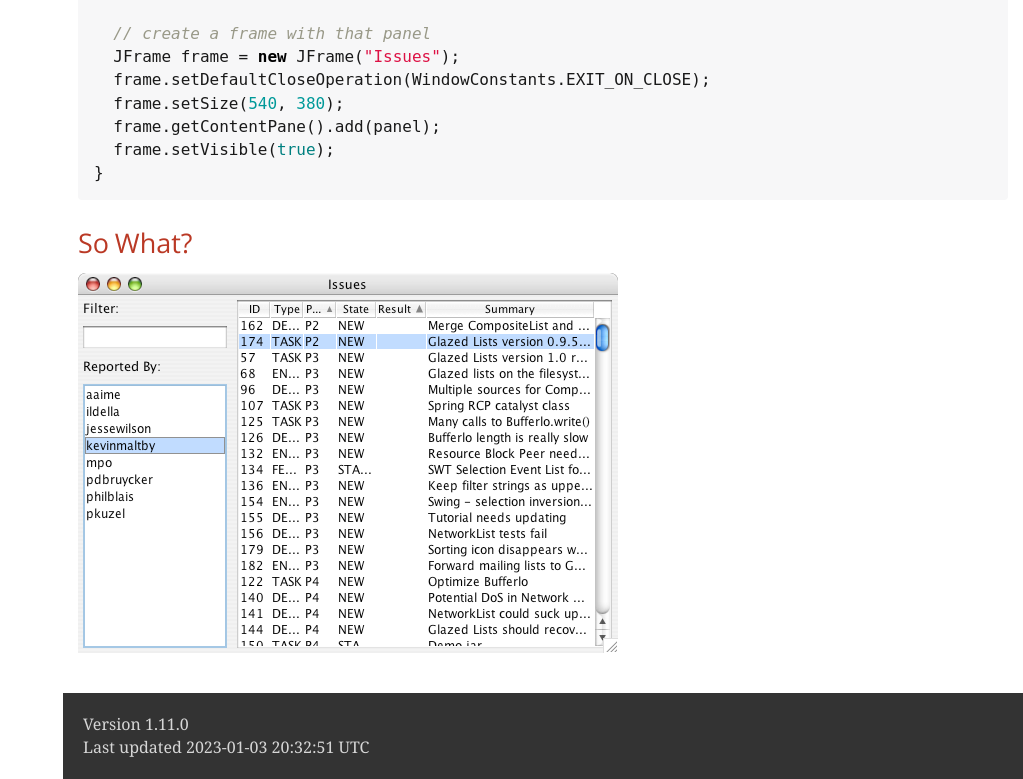
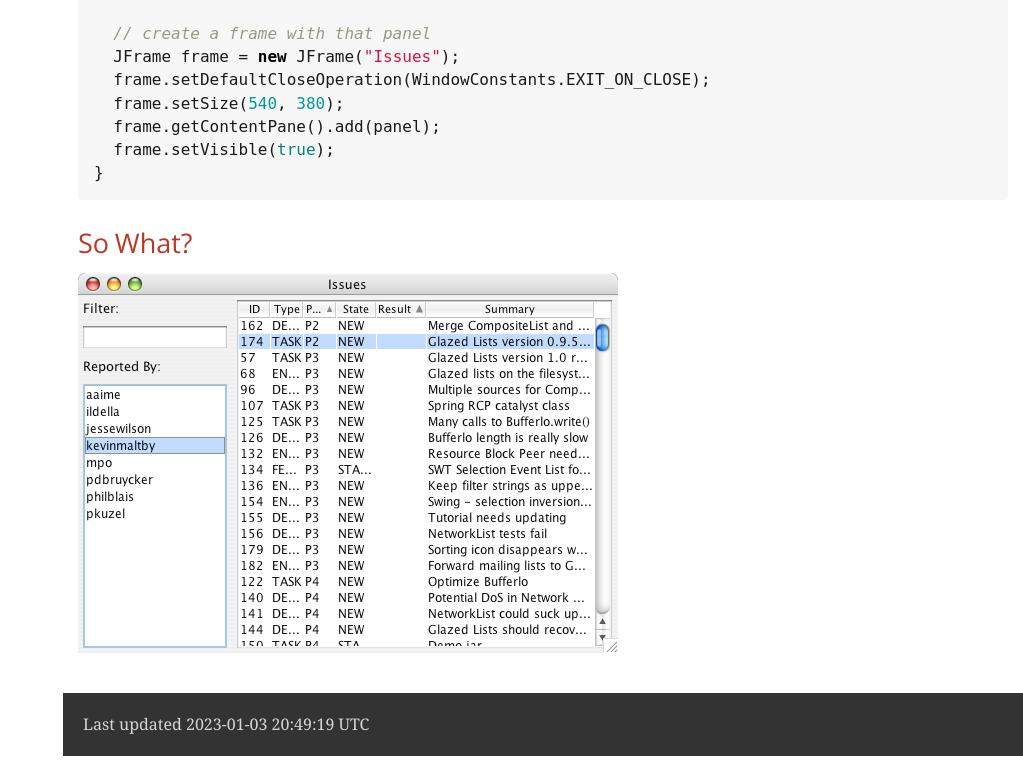
Before and after one commit to glazedlists/glazedlists-tutorial, a plain HTML site: page 4unique.html in a window 1280 px wide. Shown: the part 3454-4233 px from the top of the page, without its empty margins (257-1280 px from the left). After the commit the page ends 4210 px from the top, so only its background shows below. Drawn offline with nearby package versions, Linux system fonts and the light colour scheme; a web font is replaced by a local one.

Commit message:
Deploying to gh-pages from  @ a18943884c21a6b3eec2f73986877c79777bc99b 🚀

```diff
--- a/4unique.html
+++ b/4unique.html
@@ -661,8 +661,7 @@ In the next chapter, we&#8217;ll use that <code>JList</code> in a filter for our
 </div>
 <div id="footer">
 <div id="footer-text">
-Version 1.11.0<br>
-Last updated 2023-01-03 20:32:51 UTC
+Last updated 2023-01-03 20:49:19 UTC
 </div>
 </div>
 <style>
```
Also changed, not shown: 1helloworld.html (+1 -2 lines), 2sorting.html (+1 -2 lines), 3filtering.html (+1 -2 lines), 5customfilter.html (+1 -2 lines), 6concurrency.html (+1 -2 lines), 7threshold.html (+1 -2 lines), 8conclusion.html (+1 -2 lines), index.html (+1 -5 lines).
